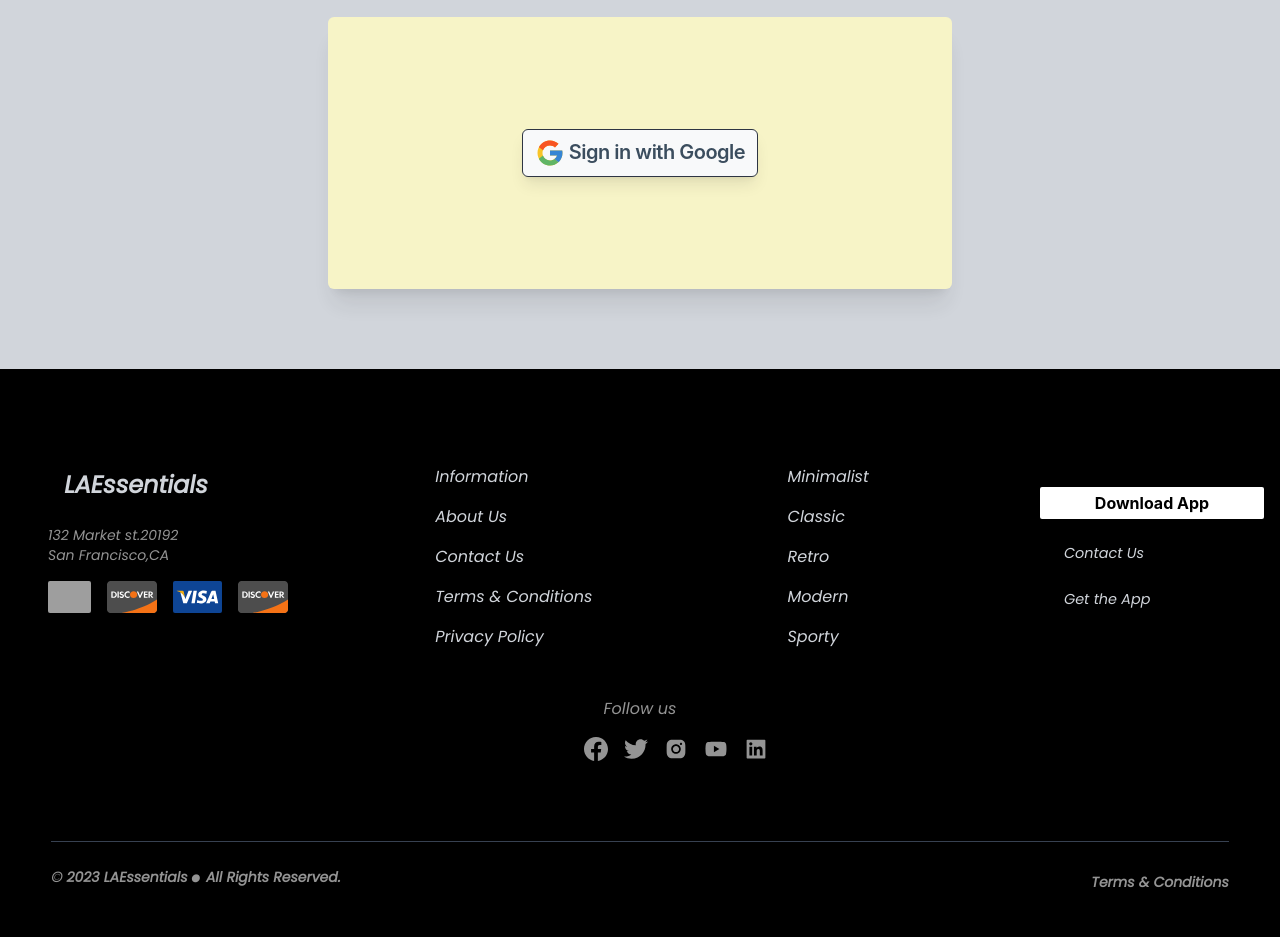
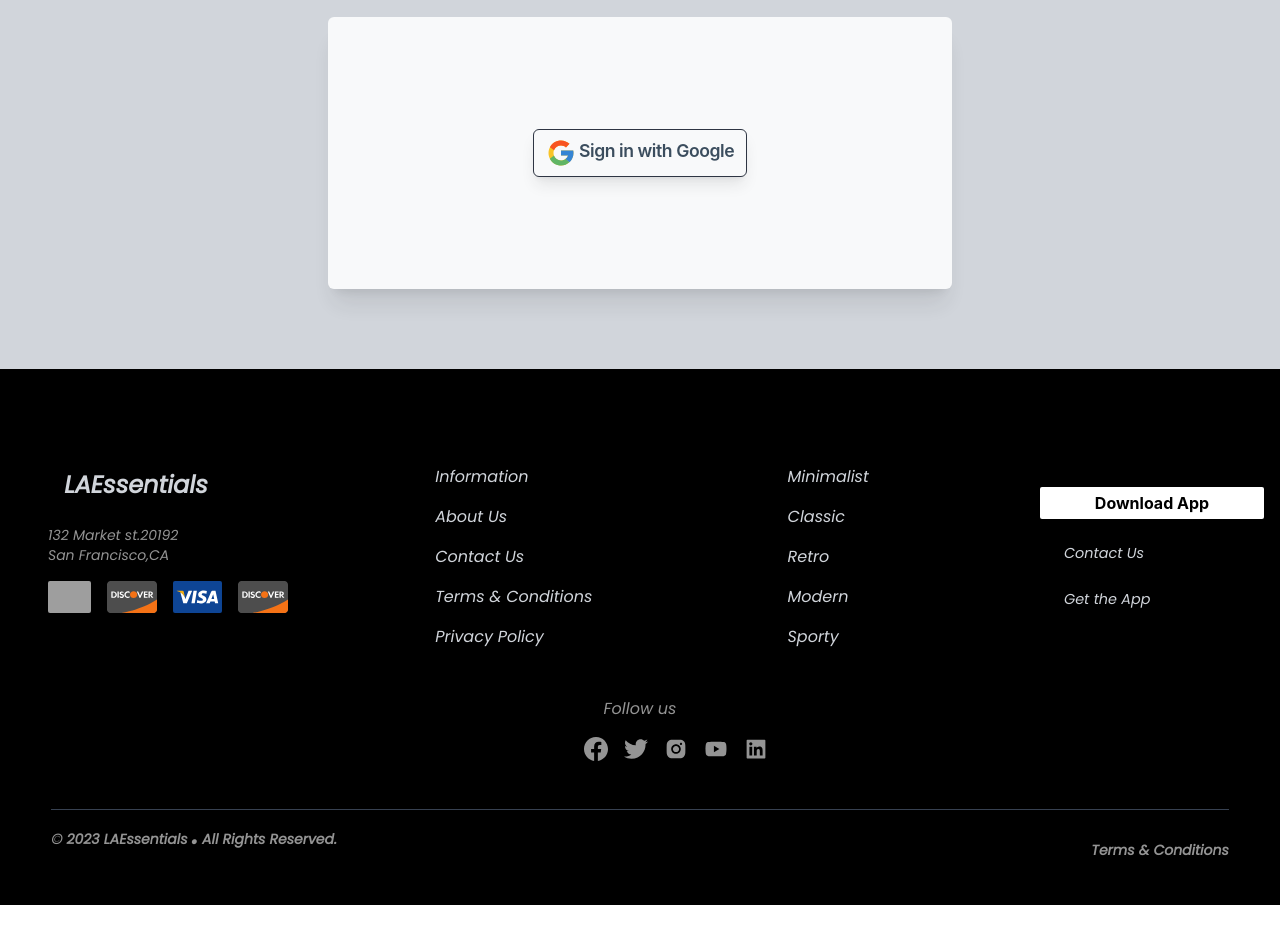
Before and after one commit to Dsmalldara/Laessentialls, a React (Vite) app: page /Laessentials/cart/login in a window 1280 px wide. Shown: the part 120-1057 px from the top of the page. After the commit the page ends 1025 px from the top, so only its background shows below. Built offline with nearby package versions, Linux system fonts and the light colour scheme; grey boxes are pictures that could not be loaded.

Commit message:
feat:added  new features to products card

```diff
--- a/src/Components/Footer.jsx
+++ b/src/Components/Footer.jsx
@@ -11,7 +11,7 @@ import { AiFillLinkedin } from "react-icons/ai";
 const Footer = () => {
   return (
     <div className="bg-black text-[#949494] py-10 md:py-20 ">
-       <h3 className="text-gray-300 md:ml-[4rem] w-36 md:text-2xl font-bold font-poppins md:hidden block ">
+       <h3 className="text-gray-300 md:ml-[4rem] w-36 md:text-2xl text-blue-600 font-bold font-poppins md:hidden block ">
             LAEssentials
           </h3>
       <div className="flex max-w-screen-xl h-full ml-[2rem] md:ml-0  md:items-center md:justify-between md:flex-row flex-col gap-[1.5rem]">
@@ -116,10 +116,10 @@ const Footer = () => {
                 <AiFillLinkedin className="text-2xl  hover:text-yellow-100" />
               </span>
             </div>
-      <div className="flex max-w-screen-xl w-[92%] h-4 m-auto border-t-[0.2px] border-t-gray-700 md:mt-[5rem] mt-[1.5rem] items-center justify-between">
+      <div className="flex max-w-screen-xl w-[92%] h-4 m-auto border-t-[0.2px] border-t-gray-700 md:mt-[3rem] mt-[1.5rem] items-center justify-between">
         <div className="mt-[2rem]">
           <p className="md:text-sm text-[0.7rem]   font-poppins font-bold cursor-pointer">
-            © 2023 LAEssentials <span className=" text-5xl">.</span> All Rights
+            © 2023 LAEssentials <span className=" text-3xl">.</span> All Rights
             Reserved.
           </p>
         </div>
--- a/src/Pages/Login.jsx
+++ b/src/Pages/Login.jsx
@@ -49,7 +49,7 @@ function Login() {
    const userInfo = useSelector(state=>state.cart.userInfo)
   return (
     <div className=' bg-gray-300 py-[5rem] px-4'>
-            <div className='w-[88%] lg:w-[50%] py-[7rem] rounded-md backdrop-blur-md shadow-xl opacity-85 sm:px-6 mx-auto lg:px-3 bg-yellow-100'>
+            <div className='w-[88%] lg:w-[50%] py-[7rem] rounded-md backdrop-blur-md shadow-xl opacity-85 sm:px-6 mx-auto lg:px-3 bg-white'>
             <div className="lg:text-center items-center justify-center flex gap-4">
                 {
                 userInfo ?
@@ -57,9 +57,9 @@ function Login() {
                         Sign out
                     </button>
                 :
-                <div onClick={handleGoogleLogin} className='px-3 py-2 border shadow-lg rounded-md border-gray-900  flex gap-1 bg-white cursor-pointer'>
+                <div onClick={handleGoogleLogin} className='px-3 py-2  border shadow-lg rounded-md border-gray-900  flex gap-[0.2rem] bg-white cursor-pointer'>
                 <FcGoogle className='text-3xl'/>
-                <p className='text-xl font-semibold tracking-tight '>Sign in with Google</p>
+                <p className='text-[1.1rem] font-semibold tracking-tight '>Sign in with Google</p>
             </div>
         }
             </div>
--- a/src/Pages/Product.jsx
+++ b/src/Pages/Product.jsx
@@ -21,7 +21,7 @@ function Product() {
     const fetchProductDetail = async()=>{
         const options = {
             method: 'GET',
-            // url: 'https://asos2.p.rapidapi.com/products/v3/detail',
+            url: 'https://asos2.p.rapidapi.com/products/v3/detail',
             params: {
               id: id,
               lang: 'en-US',
@@ -90,6 +90,13 @@ function Product() {
        }
        return stars;
      }
+     const oldprice =()=>{
+      const  oldPrice = data.price.previous.text
+      const newPrice = parseFloat(data.price.current.text.replace('$',''))
+      const discount = newPrice - 4
+      console.log(oldPrice)
+     return discount;
+     }
 
   return (
     <div className={`${data ? 'w-full mt-[1.5rem]' : 'h-[80vh]' }` }>
@@ -123,13 +130,13 @@ function Product() {
          <div className=' flex  items-center justify-center md:ml-[-8rem]   md:mb-0 mb-2 mt-3 text-gray-700 flex-wrap   gap-4'>
             <p className='text-sm '> Quantity: </p>
                <div className='flex items-center  gap-4 text-sm font-semibold'>
-               <button className=' h-8 justify-center flex items-center text-base text-white bg-black hover:bg-black duration-500  hover:text-white font-normal  cursor-pointer active:bg-black  border' onClick={decreaseQuantity}>-</button>
+               <div className=' h-8 justify-center flex items-center  text-white bg-black hover:bg-black duration-500  hover:text-white font-normal text-4xl px-4 font-poppins  cursor-pointer active:bg-black  border' onClick={decreaseQuantity}>-</div>
                <span className='mx-2'>
                 {
                     baseQuantity <= 0 ? 0 : baseQuantity
                 }
                </span>
-                <button className=' h-8 justify-center flex items-center text-base text-white bg-black hover:bg-black duration-500  hover:text-white font-normal cursor-pointer active:bg-black  border' onClick={()=>{setBaseQuantity  (baseQuantity +1)}}>+</button>
+                <div className=' h-8 justify-center flex items-center  text-white bg-black hover:bg-black duration-500 text-3xl px-4 font-poppins hover:text-white font-normal cursor-pointer active:bg-black  border' onClick={()=>{setBaseQuantity  (baseQuantity +1)}}>+</div>
                </div>
                <div className='bg-black rounded-[0.2rem] md:py-2 cursor-pointer py-2 md:text-sm text-sm px-2  md:px-3 shadow-md text-white  active:bg-gray-800'
                onClick={()=>dispatch(addToCart(addedItems))& toast.success(`${data.name} is added`)}
@@ -152,7 +159,7 @@ function Product() {
                 <p className=' font-lato font-light text-sm md:text-base line-through text-red-400'>{data.price.previous.text}</p>
             </div>
             <div>
-                <p className=' font-lato font-bold text-sm md:text-base'>{data.price.current.text}</p>
+                <p className=' font-lato font-bold text-xl md:text-base'>{`$${oldprice()}`}</p>
             </div>
          </div>
        </div>
@@ -160,20 +167,20 @@ function Product() {
                 <div className=' '>
                 <span>
                <IoTicketOutline className='inline-block mr-1 text-2xl md:text-3xl'/>     25% OFF AUTUMN WINS! With code:
-                    <br /><span className='text-black'> ASOSSALEWOW</span>
+                    <br /><span className='text-black font-lato'> ASOSSALEWOW</span>
                     </span>
                 </div>
             </div>
-            <div className='mx-auto'>
+            <div className='mx-auto flex flex-col gap-[0.5rem]'>
           <div className='md:flex-row flex flex-col mx-auto md:gap-[4rem]'>
           <div className='mx-auto'>
                 <p className='font-lato font-bold text-sm md:text-base text-gray-600'>Free shipping on orders over <span className='font-extrabold font-poppins'>$50</span></p>
             </div>
-            <div className='mx-auto'>
+            <div className=' items-start justify-start flex text-start mt-[0.5rem]'>
                 <p className='font-lato  text-sm md:text-base text-black font-bold'>product type: <span className='font-light font-serif'> {data.productType.name} </span>             </p>
             </div>
           </div>
-          <div className='flex items-start justify-start'>
+          <div className='flex items-start justify-start text-start'>
           <p>
                 <span className='font-lato font-bold text-sm md:text-base'>Category: </span>
                 <span className='font-lato font-light text-sm md:text-base mt-2'>{data.gender}</span>
--- a/src/Pages/ProductsCard.jsx
+++ b/src/Pages/ProductsCard.jsx
@@ -44,7 +44,7 @@ const ProductsCard =({product})=> {
     <p className="absolute font-nunito font-bold top-0 left-0 tracking-tighter   z-20 w-[100px] text-gray-600 hover:text-gray-900 flex items-center justify-center transform gap-[0.15rem] -translate-x-32 group-hover:translate-x-0 transition-transform duration-500 cursor-pointer text-[0.7rem] ml-[-5px] md:ml-0 md:text-[1rem]"
                    onClick={()=>dispatch(addToCart(productAdded))& toast.success(`${product.name} is added`)}
     >
-      add to Cart <span className=""><BsArrowRight/></span>
+       <span className=""><BsArrowRight/></span>
     </p>
 </div>
 
--- a/src/Pages/Shop.jsx
+++ b/src/Pages/Shop.jsx
@@ -9,7 +9,7 @@ function Shop() {
 
 const options = {
   method: 'GET',
-  // url: 'https://asos2.p.rapidapi.com/products/v2/list',
+  url: 'https://asos2.p.rapidapi.com/products/v2/list',
   params: {
     store: 'US',
     offset: offset,
```
